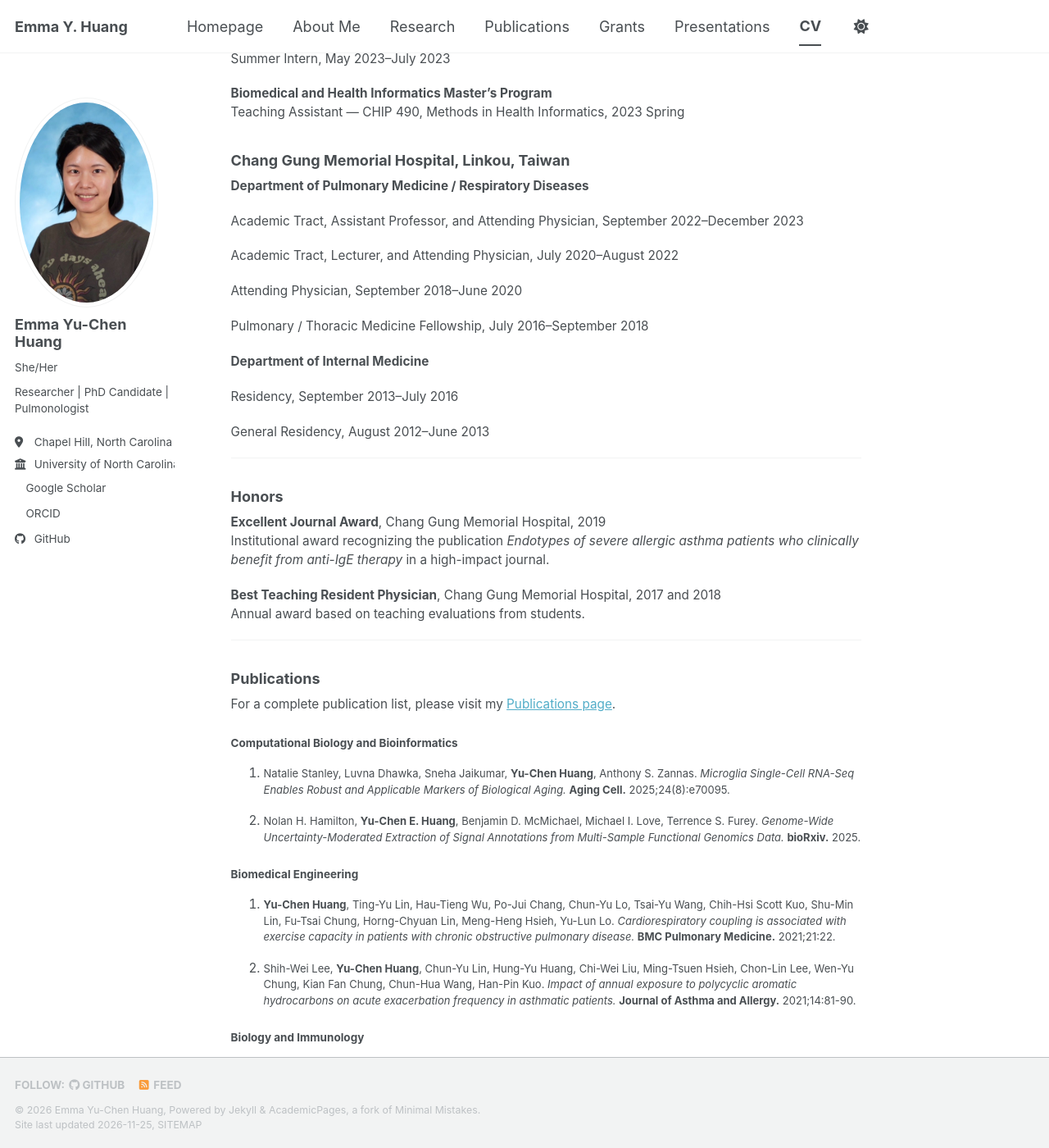
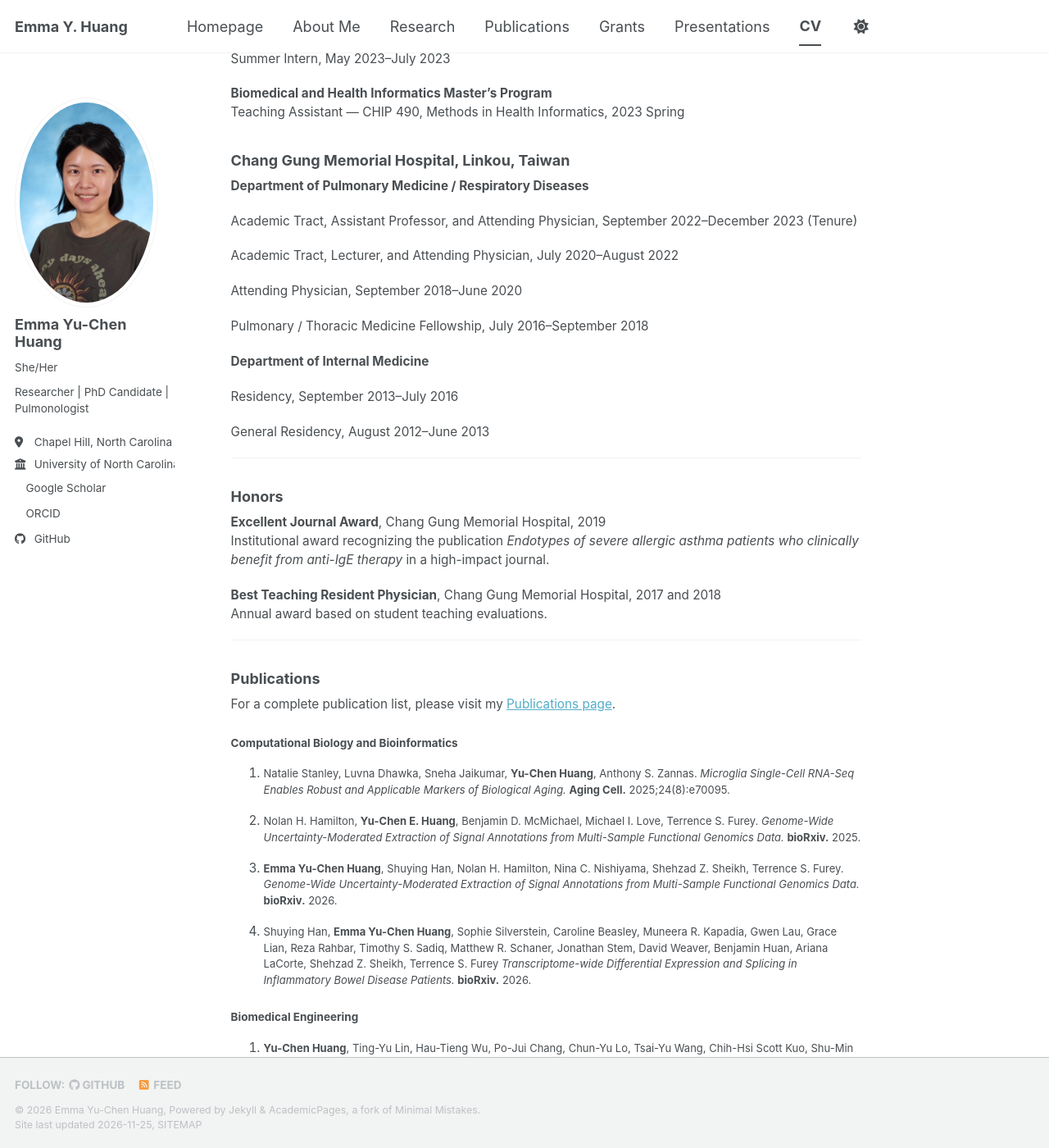
Before and after one commit to yuchen-hahaha/yuchen-hahaha.github.io, a Jekyll site: the page built from _pages/cv.md, in a window 1280 px wide and 1400 px high, scrolled down 794 px. Shown: the whole window at 82% size. Built offline with Jekyll 4.4.1, drawn with Linux system fonts in a browser that asks for light colours; a style sheet for code colours, icons or effects is not loaded.

Commit message:
Revise CV details and improve language clarity
Updated CV with tenure status and refined language in awards and publications.

```diff
--- a/_pages/cv.md
+++ b/_pages/cv.md
@@ -49,7 +49,7 @@ Teaching Assistant — CHIP 490, Methods in Health Informatics, 2023 Spring
 
 **Department of Pulmonary Medicine / Respiratory Diseases**
 
-Academic Tract, Assistant Professor, and Attending Physician, September 2022–December 2023
+Academic Tract, Assistant Professor, and Attending Physician, September 2022–December 2023 (Tenure)
 
 Academic Tract, Lecturer, and Attending Physician, July 2020–August 2022
 
@@ -71,7 +71,7 @@ General Residency, August 2012–June 2013
 Institutional award recognizing the publication *Endotypes of severe allergic asthma patients who clinically benefit from anti-IgE therapy* in a high-impact journal.
 
 **Best Teaching Resident Physician**, Chang Gung Memorial Hospital, 2017 and 2018
-Annual award based on teaching evaluations from students.
+Annual award based on student teaching evaluations.
 
 ---
 
@@ -84,6 +84,10 @@ For a complete publication list, please visit my [Publications page](/publicatio
 1. Natalie Stanley, Luvna Dhawka, Sneha Jaikumar, **Yu-Chen Huang**, Anthony S. Zannas. *Microglia Single-Cell RNA-Seq Enables Robust and Applicable Markers of Biological Aging.* **Aging Cell.** 2025;24(8):e70095.
 
 2. Nolan H. Hamilton, **Yu-Chen E. Huang**, Benjamin D. McMichael, Michael I. Love, Terrence S. Furey. *Genome-Wide Uncertainty-Moderated Extraction of Signal Annotations from Multi-Sample Functional Genomics Data.* **bioRxiv.** 2025.
+
+3. **Emma Yu-Chen Huang**, Shuying Han, Nolan H. Hamilton, Nina C. Nishiyama, Shehzad Z. Sheikh, Terrence S. Furey. *Genome-Wide Uncertainty-Moderated Extraction of Signal Annotations from Multi-Sample Functional Genomics Data.* **bioRxiv.** 2026.
+
+4. Shuying Han, **Emma Yu-Chen Huang**, Sophie Silverstein, Caroline Beasley, Muneera R. Kapadia, Gwen Lau, Grace Lian, Reza Rahbar, Timothy S. Sadiq, Matthew R. Schaner, Jonathan Stem, David Weaver, Benjamin Huan, Ariana LaCorte, Shehzad Z. Sheikh, Terrence S. Furey *Transcriptome-wide Differential Expression and Splicing in Inflammatory Bowel Disease Patients.* **bioRxiv.** 2026.
 
 #### Biomedical Engineering
 
```
